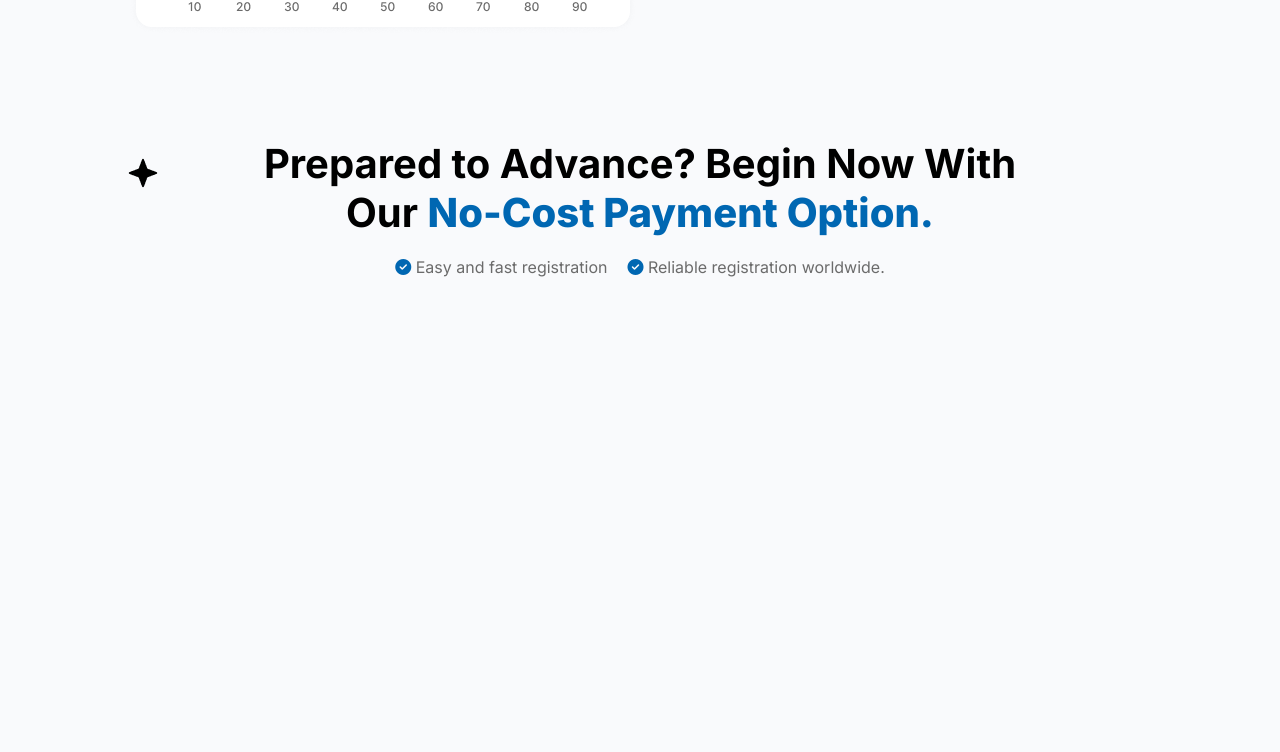
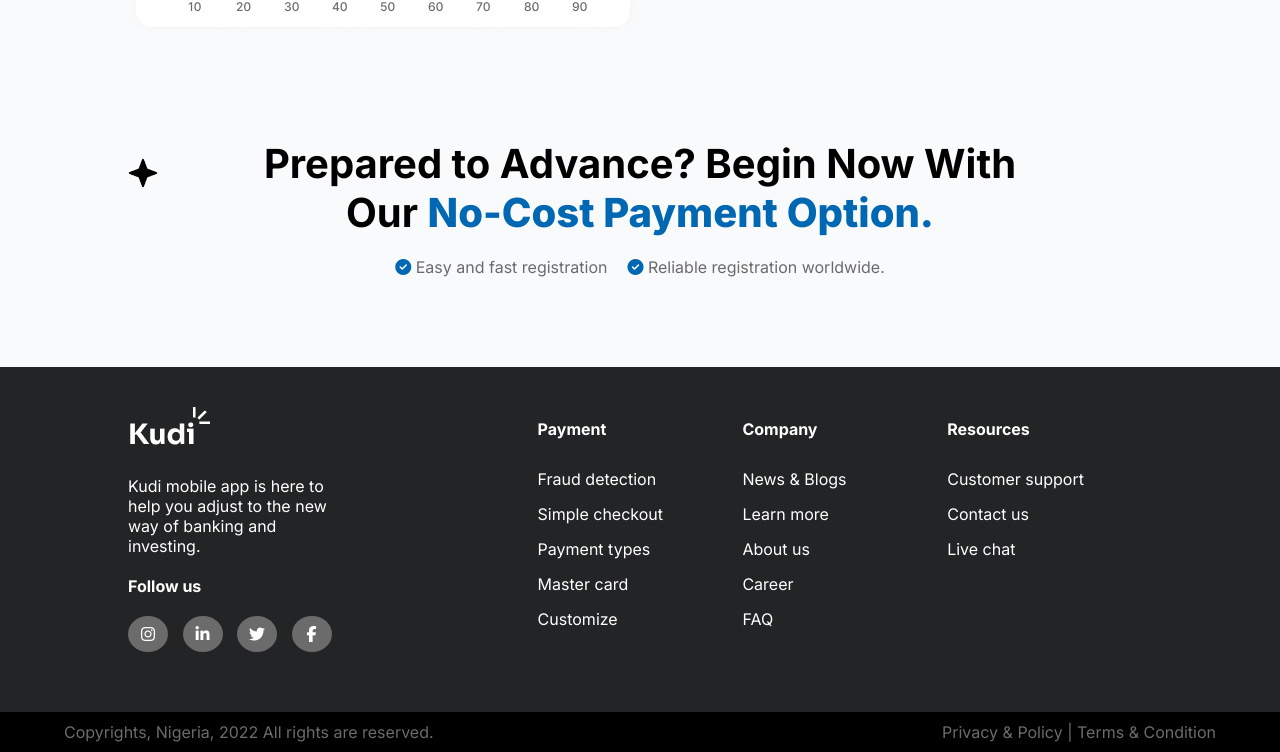
Before and after one commit to temijopelo/kudi-fintech, a plain HTML site: page index.html in a window 1280 px wide. Shown: the part 1924-2676 px from the top of the page. Before the commit the page ends 2216 px from the top, so only its background shows below. Drawn offline with Linux system fonts and the light colour scheme.

Commit message:
footer section added

```diff
--- a/index.html
+++ b/index.html
@@ -161,6 +161,60 @@
         <img class="star6" src="images/Vector1.png" alt="" srcset="">
     </aside>
 
+    <footer>
+        <div class="upper-footer">
+            <div class="flex-footer">
+                <div class="about-us about-us-flex">
+                    <img src="images/kudiWhite.png" alt="" srcset="">
+                    <p>Kudi mobile app is here to help you adjust to the new way of banking and investing.</p>
+                    <h4>Follow us</h4>
+                    <div class="about-us-icons">
+                        <i class="fa-brands fa-instagram"></i>
+                        <i class="fa-brands fa-linkedin-in"></i>
+                        <i class="fa-brands fa-twitter"></i>
+                        <i class="fa-brands fa-facebook-f"></i>
+                    </div>
+                </div>
+                <div class="about-us-flex about-us-list">
+                    <h4>Payment</h4>
+                    <ul>
+                        <li><a href="">Fraud detection</a></li>
+                        <li><a href="">Simple checkout</a></li>
+                        <li><a href="">Payment types</a></li>
+                        <li><a href="">Master card</a></li>
+                        <li><a href="">Customize</a></li>
+                    </ul>
+                </div>
+                <div class="about-us-flex about-us-list">
+                    <h4>Company</h4>
+                    <ul>
+                        <li><a href="">News & Blogs</a></li>
+                        <li><a href="">Learn more</a></li>
+                        <li><a href="">About us</a></li>
+                        <li><a href="">Career</a></li>
+                        <li><a href="">FAQ</a></li>
+                    </ul>
+                </div>
+                <div class="about-us-flex about-us-list">
+                    <h4>Resources</h4>
+                    <ul>
+                        <li><a href="">Customer support</a></li>
+                        <li><a href="">Contact us</a></li>
+                        <li><a href="">Live chat</a></li>
+                    </ul>
+                </div>
+            </div>
+        </div>
+
+        <div class="bottom-footer">
+            <div class="bottom-footer-flex">
+                <p>Copyrights, Nigeria, 2022 All rights are reserved.</p>
+
+                <p>Privacy & Policy | Terms & Condition</p>
+            </div>
+
+        </div>
+    </footer>
 
 </body>
 </html>
--- a/styles.css
+++ b/styles.css
@@ -18,6 +18,11 @@ body{
 
 li{
     list-style-type: none;
+}
+
+a{
+    text-decoration: none;
+    color: #fff;
 }
 
 
@@ -351,6 +356,71 @@ main{
 }
 
 
+/* footer  */
+
+.upper-footer{
+    background-color: #232425;
+    color: #fff;
+    margin-top: 7.5rem;
+}
+
+.flex-footer{
+    display: flex;
+    padding: 4rem 3rem;
+    max-width: 80%;
+    margin: auto;
+    justify-content: space-between;
+}
+
+.about-us p{
+    width: 50%;
+    margin: 20px 0;
+}
+
+.about-us-icons i{
+    background-color: #6B6B6B;
+    padding: 1rem;
+    width: 20px;
+    border-radius: 100%;
+    text-align: center;
+    font-size: 16px;
+    margin: 20px 10px 20px 0;
+}
+
+.about-us-flex{
+    flex-basis: 50%;
+}
+
+.about-us-flex:first-child{
+    flex-basis: 100%;
+}
+
+.about-us-list h4{
+    margin: 12px 0 30px;
+}
+
+.about-us-list li{
+    margin-bottom: 15px;
+}
+
+.about-us-list a:hover{
+    color: #000000;
+}
+
+
+.bottom-footer{
+    background-color: #000000;
+}
+
+.bottom-footer-flex{
+    display: flex;
+    justify-content: space-between;
+    max-width: 90%;
+    margin: auto;
+    padding: 1rem;
+    flex-wrap: wrap-reverse;
+
+}
 
 @media screen and (max-width: 1000px) {
 
@@ -421,3 +491,9 @@ main{
         width: 100%;
     }
 }
+
+@media screen and (max-width: 800px) {
+    .flex-footer{
+        flex-direction: column-reverse;
+    }
+}
```
Also changed, not shown: images/kudiWhite.png (added).
